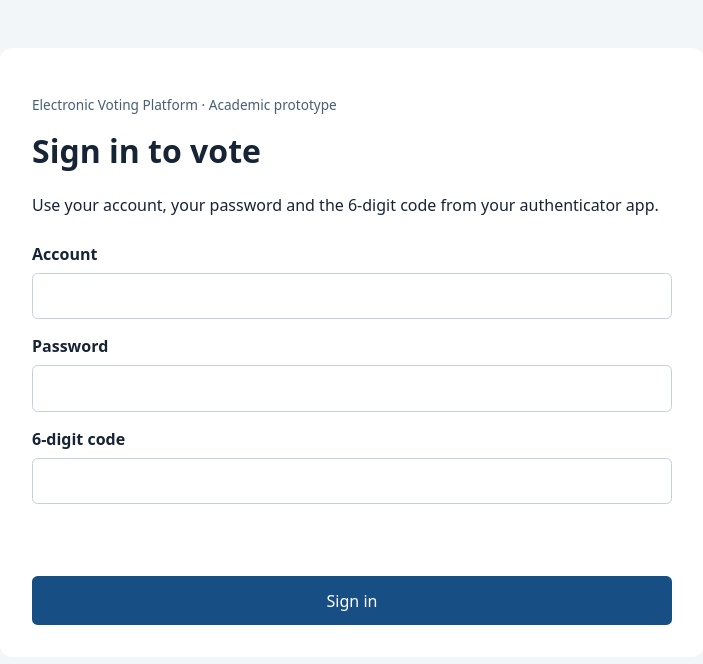
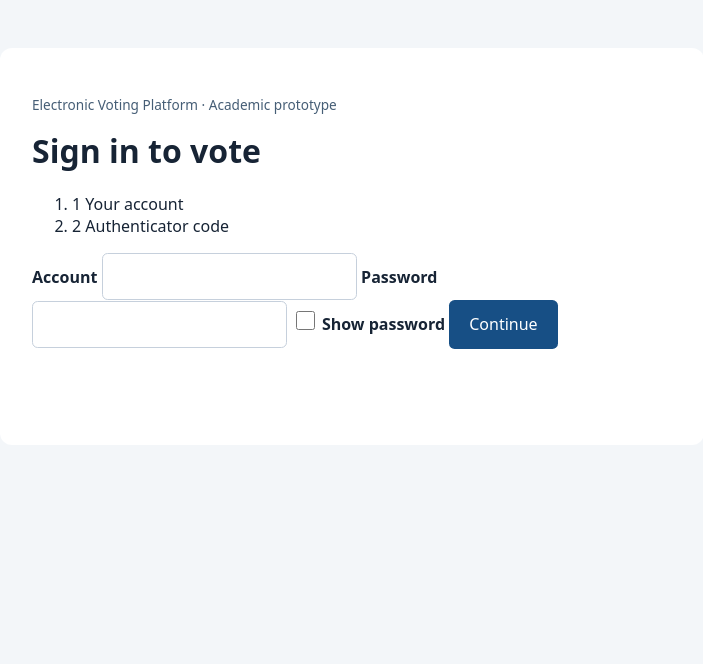
Before and after one commit to Pri2152/Secure-Software-Systems_Group13, a Flask app: page /signin in a window 1280 px wide. Shown: the top 664 px of the page, without its empty margins (288-991 px from the left). Run offline with Flask 3, Linux system fonts and the light colour scheme; some libraries are stand-ins or nearby versions.

Commit message:
SR-01: Split sign-in into account step and authenticator code step
The page still sends one request to the existing /login with the
account, password and code. The two steps are only a clearer layout:
Continue checks that account and password are filled in, then the code
step shows. Adds show password, Back, focus handling and a clear message
for each failure (401, 403, 429) that does not say which part was wrong.

```diff
--- a/static/signin/login.js
+++ b/static/signin/login.js
@@ -3,20 +3,65 @@
 (() => {
   const form = document.querySelector("#signin-form");
   const error = document.querySelector("#signin-error");
-  const button = form.querySelector("button");
+  const step1 = document.querySelector("#step-1");
+  const step2 = document.querySelector("#step-2");
+  const label1 = document.querySelector("#step-label-1");
+  const label2 = document.querySelector("#step-label-2");
+  const next = document.querySelector("#next");
+  const back = document.querySelector("#back");
+  const submit = document.querySelector("#submit");
+  const showPassword = document.querySelector("#show-password");
+  let step = 1;
   let busy = false;
 
   const messageFor = (status) => {
     if (status === 429) return "Too many attempts. Please wait a few minutes and try again.";
     if (status === 403) return "Access from this device is not allowed.";
-    return "Sign-in failed. Check your details and try again.";
+    if (status === 401) return "Sign-in failed. Check your details and the current code, then try again.";
+    return "Something went wrong. Please try again.";
   };
+
+  const show = (number) => {
+    step = number;
+    step1.hidden = number !== 1;
+    step2.hidden = number !== 2;
+    label1.removeAttribute("aria-current");
+    label2.removeAttribute("aria-current");
+    (number === 1 ? label1 : label2).setAttribute("aria-current", "step");
+    error.textContent = "";
+    (number === 1 ? form.elements.account_id : form.elements.totp_code).focus();
+  };
+
+  const goNext = () => {
+    const ready = form.elements.account_id.checkValidity() &&
+      form.elements.password.checkValidity();
+    if (!ready) {
+      error.textContent = "Enter your account and password first.";
+      return;
+    }
+    show(2);
+  };
+
+  showPassword.addEventListener("change", () => {
+    form.elements.password.type = showPassword.checked ? "text" : "password";
+  });
+  next.addEventListener("click", goNext);
+  back.addEventListener("click", () => show(1));
 
   form.addEventListener("submit", async (event) => {
     event.preventDefault();
-    if (busy || !form.reportValidity()) return;
+    if (step === 1) {
+      goNext();
+      return;
+    }
+    if (busy) return;
+    if (!form.elements.totp_code.checkValidity()) {
+      error.textContent = "Enter the 6-digit code from your authenticator app.";
+      return;
+    }
+
     busy = true;
-    button.disabled = true;
+    submit.disabled = true;
     error.textContent = "";
 
     try {
@@ -48,12 +93,12 @@
       form.reset();
       window.location.assign("/vote");
     } catch (status) {
-      form.elements.password.value = "";
       form.elements.totp_code.value = "";
       error.textContent = messageFor(typeof status === "number" ? status : 0);
+      form.elements.totp_code.focus();
     } finally {
       busy = false;
-      button.disabled = false;
+      submit.disabled = false;
     }
   });
 })();
--- a/templates/signin/login.html
+++ b/templates/signin/login.html
@@ -11,19 +11,40 @@
   <main>
     <p class="eyebrow">Electronic Voting Platform · Academic prototype</p>
     <h1>Sign in to vote</h1>
-    <p>Use your account, your password and the 6-digit code from your authenticator app.</p>
-    <form id="signin-form" autocomplete="off">
+
+    <ol class="steps" aria-label="Sign-in steps">
+      <li id="step-label-1" aria-current="step"><span>1</span> Your account</li>
+      <li id="step-label-2"><span>2</span> Authenticator code</li>
+    </ol>
+
+    <form id="signin-form" autocomplete="off" novalidate>
+      <section id="step-1" aria-labelledby="step-label-1">
         <label for="account_id">Account</label>
         <input id="account_id" name="account_id" type="text" required maxlength="64" autocomplete="username">
 
         <label for="password">Password</label>
         <input id="password" name="password" type="password" required maxlength="128" autocomplete="current-password">
 
+        <label class="inline">
+          <input id="show-password" type="checkbox"> Show password
+        </label>
+
+        <button type="button" id="next">Continue</button>
+      </section>
+
+      <section id="step-2" aria-labelledby="step-label-2" hidden>
+        <p class="hint">Open your authenticator app and enter the 6-digit code for this account. The code changes every 30 seconds.</p>
+
         <label for="totp_code">6-digit code</label>
         <input id="totp_code" name="totp_code" type="text" inputmode="numeric" pattern="[0-9]{6}" required maxlength="6" autocomplete="one-time-code">
 
+        <div class="actions">
+          <button type="button" id="back" class="secondary">Back</button>
+          <button type="submit" id="submit">Sign in</button>
+        </div>
+      </section>
+
       <p id="signin-error" role="alert"></p>
-      <button type="submit">Sign in</button>
     </form>
     <noscript>JavaScript is required to sign in.</noscript>
   </main>
```
Lines whose indentation alone changed are shown as unchanged.
